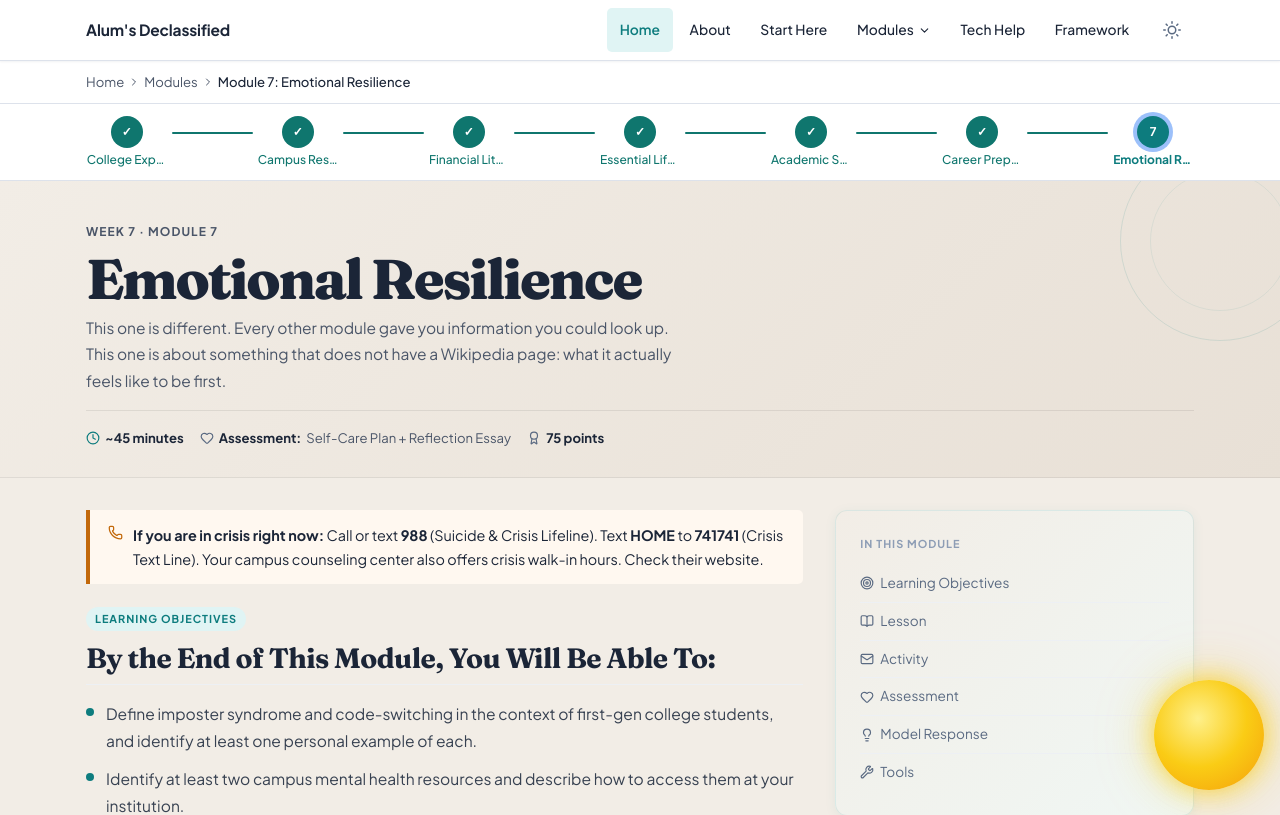
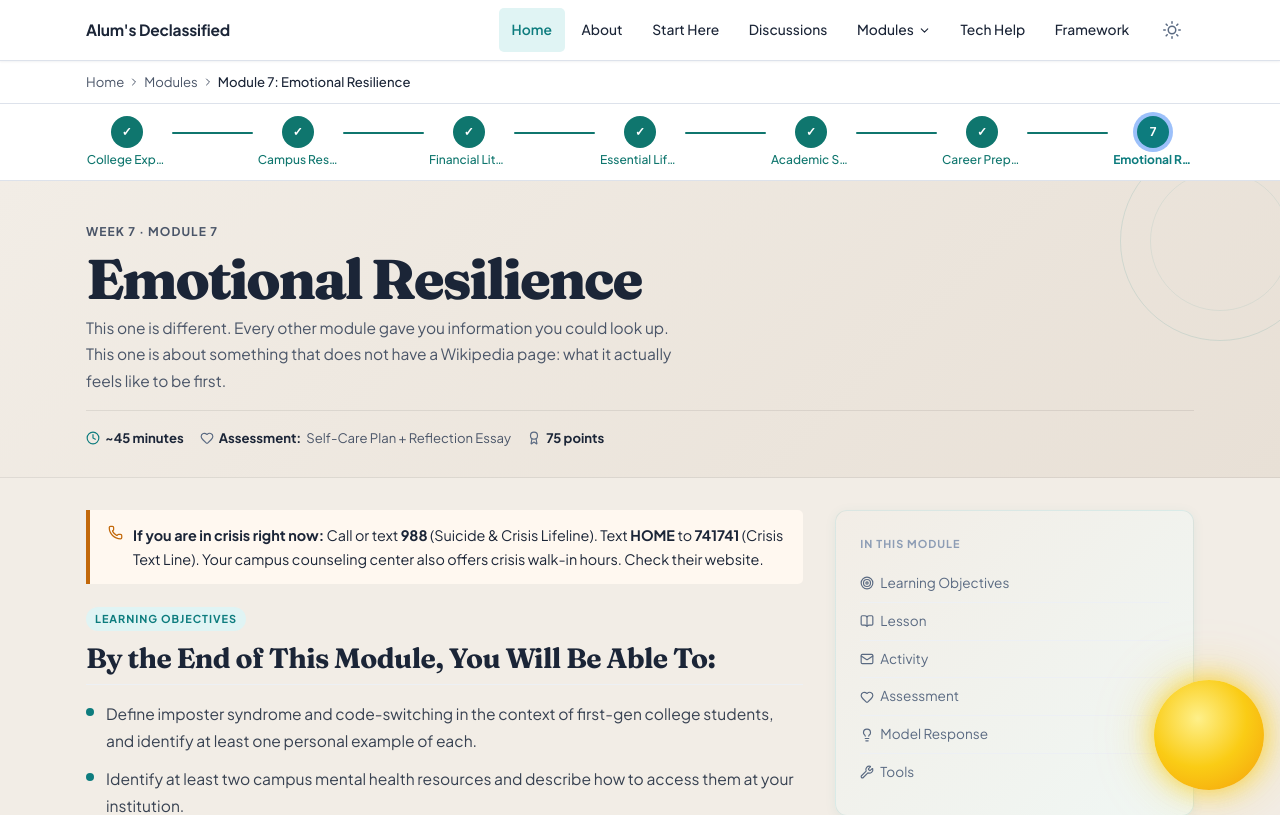
Before and after one commit to khat713/alums-declassified, a Next.js app: page /module-7 in a window 1280 px wide. Shown: the top 815 px of the page. Built offline with nearby package versions, Linux system fonts and the light colour scheme.

Commit message:
Add Discussions tab to navbar linking to midpoint discussion board
https://claude.ai/code/session_01ACShDaK2GGEuP5JgU3EUUC

```diff
--- a/components/Navbar.tsx
+++ b/components/Navbar.tsx
@@ -14,6 +14,7 @@ const leadingLinks = [
   { href: "/", label: "Home" },
   { href: "/about", label: "About" },
   { href: "/start-here", label: "Start Here" },
+  { href: "/midpoint", label: "Discussions" },
 ];
 
 const trailingLinks = [
```
